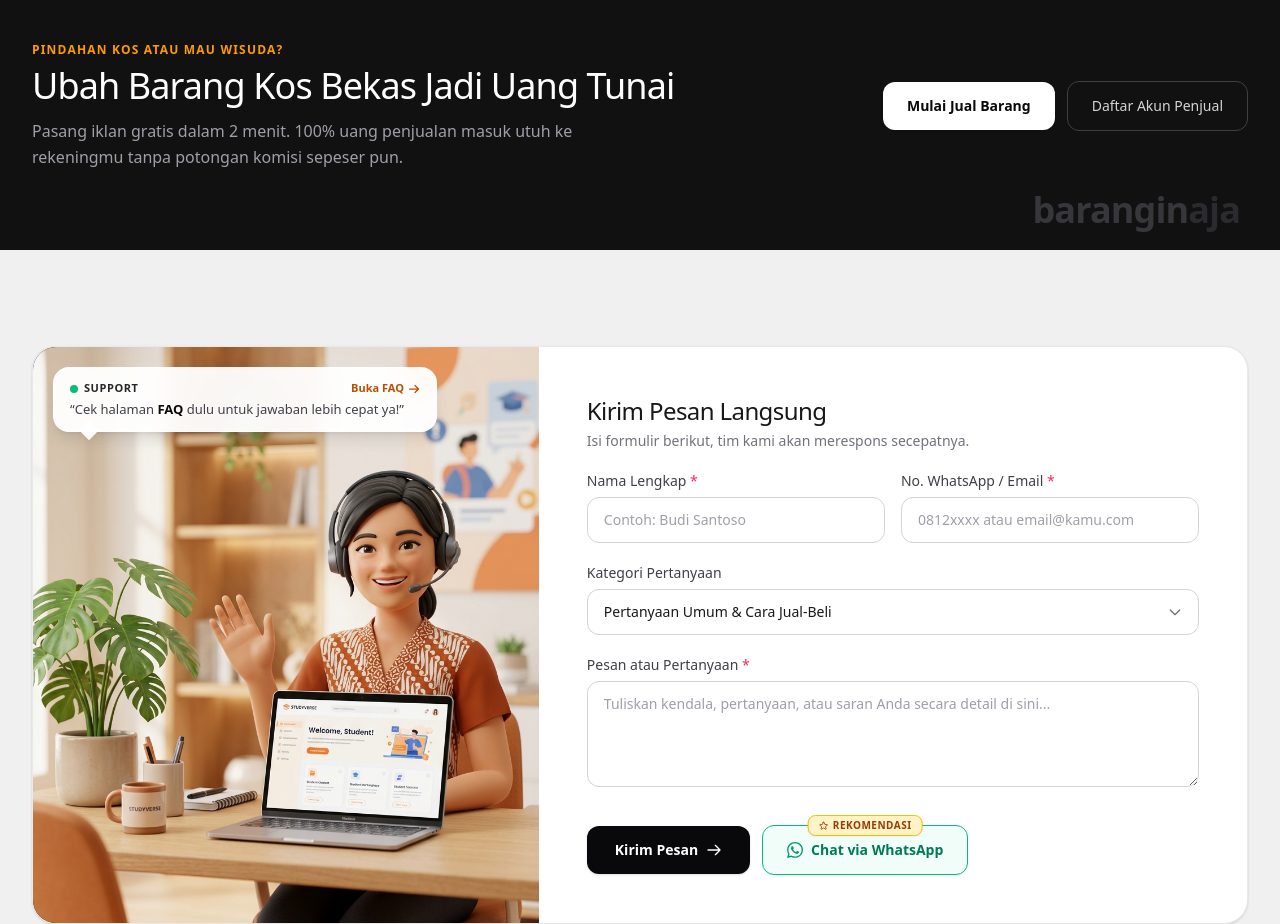
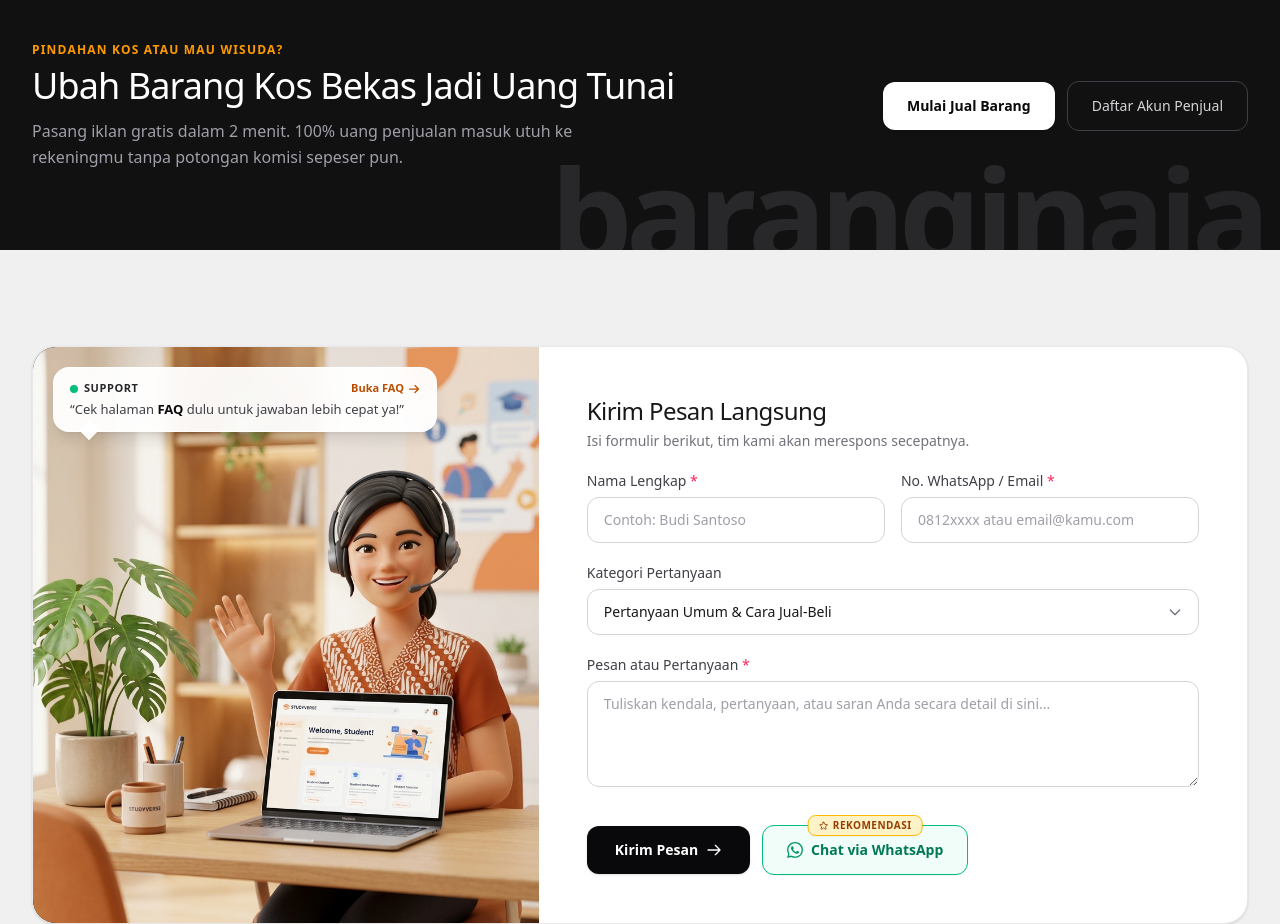
Before and after one commit to alvin23-mj/baranginaja, a Next.js app: page / in a window 1280 px wide. Shown: the part 2580-3504 px from the top of the page. Built offline with nearby package versions, Linux system fonts and the light colour scheme; no server answers; the database is empty; a web font is replaced by a local one.

Commit message:
style: perbesar watermark logo baranginaja hingga ~seperempat section di kanan bawah

```diff
--- a/components/how-it-works-section.tsx
+++ b/components/how-it-works-section.tsx
@@ -32,13 +32,13 @@ export function HowItWorksSection() {
         </div>
       </div>
 
-      {/* Logo BaranginAja di Kanan Bawah */}
+      {/* Watermark Logo BaranginAja Besar di Kanan Bawah (Seperempat Section) */}
       <div
         aria-hidden="true"
-        className="absolute bottom-3 right-4 sm:bottom-4 sm:right-6 lg:bottom-5 lg:right-10 select-none pointer-events-none"
+        className="absolute -bottom-3 right-0 sm:-bottom-5 sm:right-2 lg:-bottom-7 lg:right-4 select-none pointer-events-none z-0"
       >
-        <span className="text-2xl sm:text-3xl lg:text-4xl font-bold tracking-tight text-zinc-500/40">
-          barangin<span className="text-zinc-600/40">aja</span>
+        <span className="text-5xl sm:text-7xl md:text-8xl lg:text-9xl xl:text-[130px] font-black tracking-tighter leading-none text-zinc-500/25">
+          barangin<span className="text-zinc-600/30">aja</span>
         </span>
       </div>
     </section>
```
